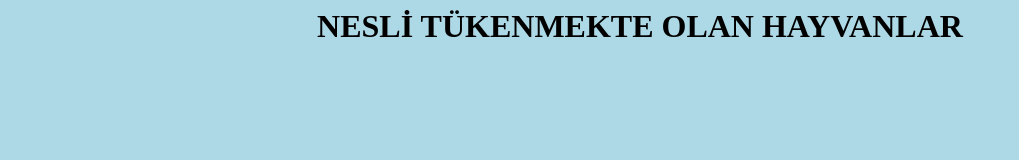
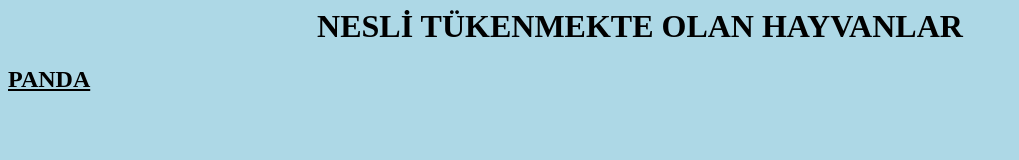
Before and after one commit to minayetkin/NTH, a plain HTML site: page index.html in a window 1280 px wide. Shown: the whole page, without its empty margins (0-1019 px from the left). Drawn offline with Linux system fonts and the light colour scheme.

Commit message:
underline eklendi

```diff
--- a/index.html
+++ b/index.html
@@ -4,10 +4,9 @@
 </head>
 
 <body>
-
 <body bgcolor="lightblue">
 <h1><center><strong>NESLİ TÜKENMEKTE OLAN HAYVANLAR</strong></center></h1>
-
+<h2><u>PANDA</u></h2>
 
 
 
```
